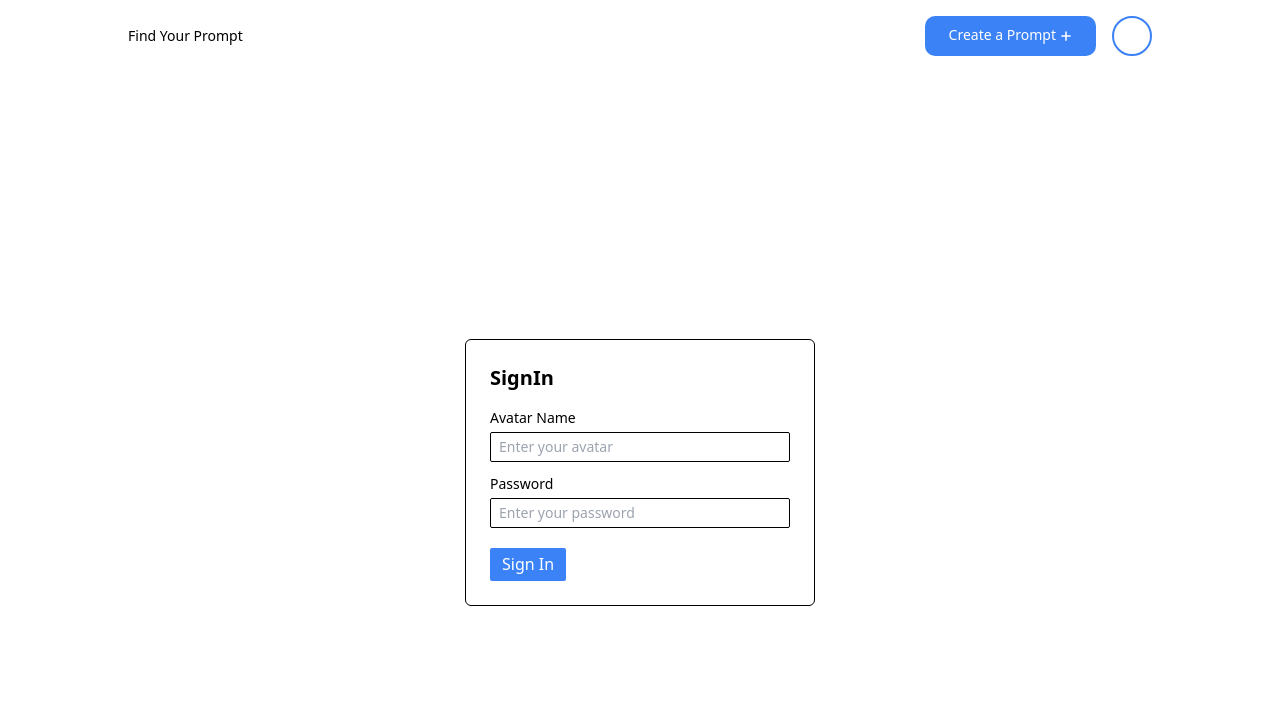
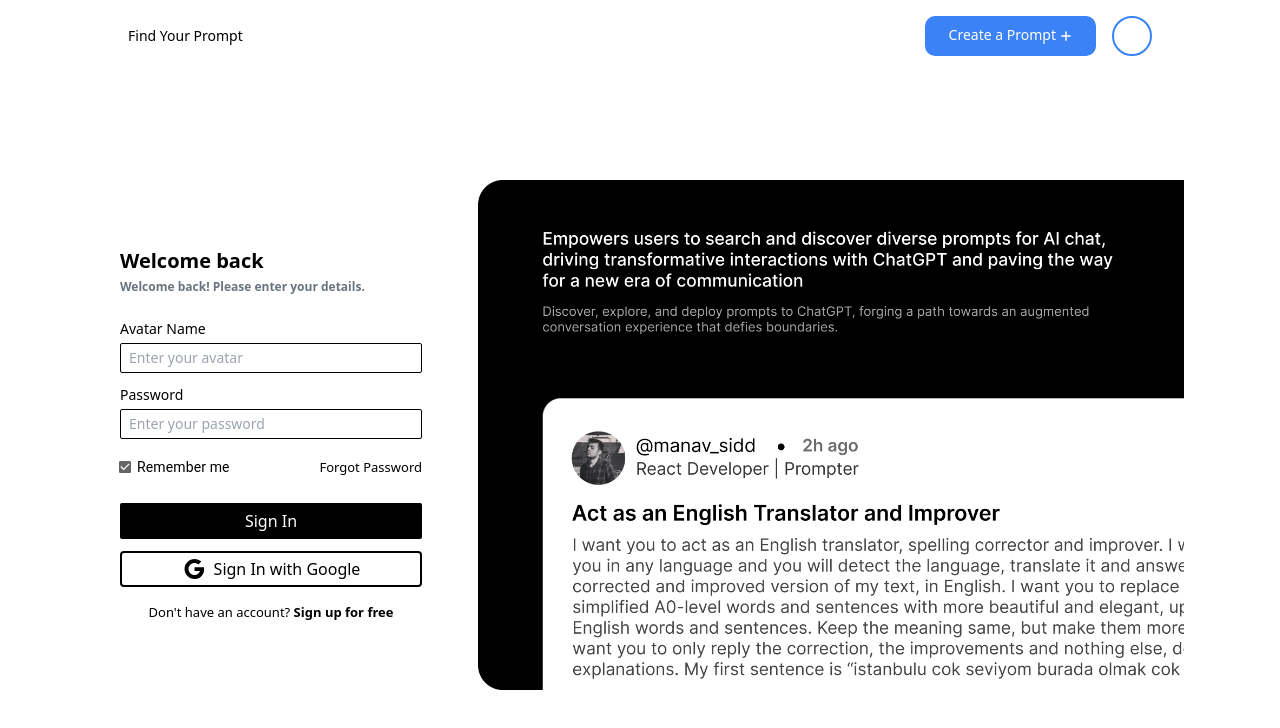
Before and after one commit to manavsiddharthgupta/promptIn.ai, a Next.js app: page /signin in a window 1280 px wide. Shown: the top 728 px of the page. Built offline with nearby package versions, Linux system fonts and the light colour scheme.

Commit message:
updated: signin page ui

```diff
--- a/app/signin/page.tsx
+++ b/app/signin/page.tsx
@@ -1,8 +1,14 @@
 'use client';
+import Link from 'next/link';
 import Button from '../ui/Button';
+import CheckBox from '../ui/CheckBox';
 import FormFeedback from '../ui/FormFeedback';
 import InputField from '../ui/InputField';
 import useInputField from '../utils/hooks/useInputField';
+import GoogleIcon from '@mui/icons-material/Google';
+import loginFrame from '../utils/images/loginframe.png';
+import Image from 'next/image';
+import Card from '../ui/Card';
 
 export default function SignIn() {
   const {
@@ -27,15 +33,19 @@ export default function SignIn() {
     return passwordRegex.test(value);
   });
   return (
-    <main className="min-h-screen flex items-center justify-center">
-      <section className="border-[1.5px] border-black p-6 rounded-md max-w-full w-[350px]">
-        <p className="font-semibold text-xl">SignIn</p>
+    <Card>
+      <div className="w-[420px]:min-h-[calc(100vh-72px)] min-h-[calc(100vh-138px)] flex flex-col min-[860px]:flex-row gap-8 items-center justify-center w-[420px]:justify-between h-full transition-all duration-300 ease-in-out">
+        <section className="p-6 rounded-md max-w-[350px] w-full basis-[350px] bg-white">
+          <p className="font-semibold text-xl">Welcome back</p>
+          <p className="font-semibold text-xs mt-1 text-gray-500">
+            Welcome back! Please enter your details.
+          </p>
           <form
             onSubmit={(event) => {
               event.preventDefault();
               console.log(avatarName, password);
             }}
-          className="mt-4"
+            className="mt-6"
           >
             <InputField
               value={avatarName}
@@ -59,9 +69,40 @@ export default function SignIn() {
             {isPasswordTouched && !isPasswordValid && (
               <FormFeedback>Invalid Password</FormFeedback>
             )}
-          <Button type="submit">Sign In</Button>
+            <div className="flex items-center justify-between mt-4">
+              <CheckBox>Remember me</CheckBox>
+              <Link
+                className="text-[13px] font-normal hover:underline"
+                href="/signin"
+              >
+                Forgot Password
+              </Link>
+            </div>
+            <Button
+              className="bg-black text-white rounded-sm flex items-center justify-center h-9 mt-6 w-full"
+              type="submit"
+            >
+              Sign In
+            </Button>
+            <Button
+              type="button"
+              className="w-full mt-3 h-9 border-black border-2 flex items-center justify-center hover:text-white hover:bg-black transition-all duration-300 ease-in-out rounded"
+            >
+              <GoogleIcon className="mr-2" />
+              Sign In with Google
+            </Button>
+            <p className="text-[13px] font-normal text-center mt-4">
+              Don't have an account?{' '}
+              <Link className="font-bold hover:underline" href="/signup">
+                Sign up for free
+              </Link>
+            </p>
           </form>
         </section>
-    </main>
+        <div className="hidden min-[420px]:block flex-1">
+          <Image className="w-full" src={loginFrame} alt="login-page" />
+        </div>
+      </div>
+    </Card>
   );
 }
--- /dev/null
+++ b/app/ui/CheckBox.tsx
@@ -0,0 +1,20 @@
+'use client';
+import { FormControlLabel, Checkbox, Typography } from '@mui/material';
+
+const CheckBox = ({ children }: { children: string }) => {
+  return (
+    <FormControlLabel
+      control={
+        <Checkbox
+          defaultChecked
+          color="default"
+          style={{ padding: 4, marginLeft: 4 }}
+          sx={{ '& .MuiSvgIcon-root': { fontSize: 16 } }}
+        />
+      }
+      label={<Typography sx={{ fontSize: 14 }}>{children}</Typography>}
+    />
+  );
+};
+
+export default CheckBox;
--- a/package.json
+++ b/package.json
@@ -11,7 +11,7 @@
     "prepare": "husky install"
   },
   "dependencies": {
-    "@emotion/react": "^11.11.0",
+    "@emotion/react": "^11.11.1",
     "@emotion/styled": "^11.11.0",
     "@fortawesome/fontawesome-svg-core": "^6.4.0",
     "@fortawesome/free-regular-svg-icons": "^6.4.0",
@@ -24,7 +24,8 @@
     "@types/react-dom": "18.2.4",
     "autoprefixer": "10.4.14",
     "eslint-config-next": "13.4.4",
-    "next": "13.4.4",
+    "framer-motion": "^10.12.16",
+    "next": "^13.4.6",
     "postcss": "8.4.24",
     "react": "18.2.0",
     "react-dom": "18.2.0",
```
Also changed, not shown: app/utils/images/loginframe.png (added), 1 other file (tests, documents, lock files or other folders). Lines whose indentation alone changed are shown as unchanged.
